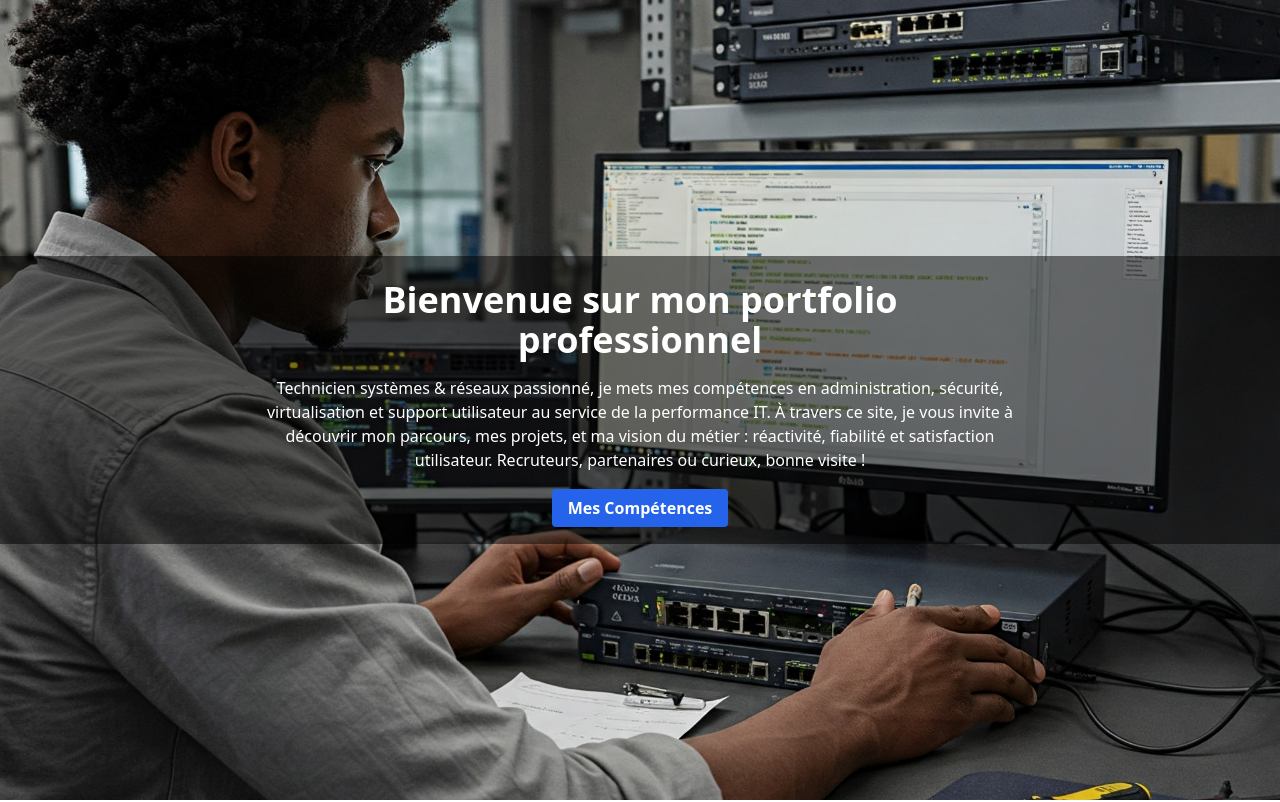
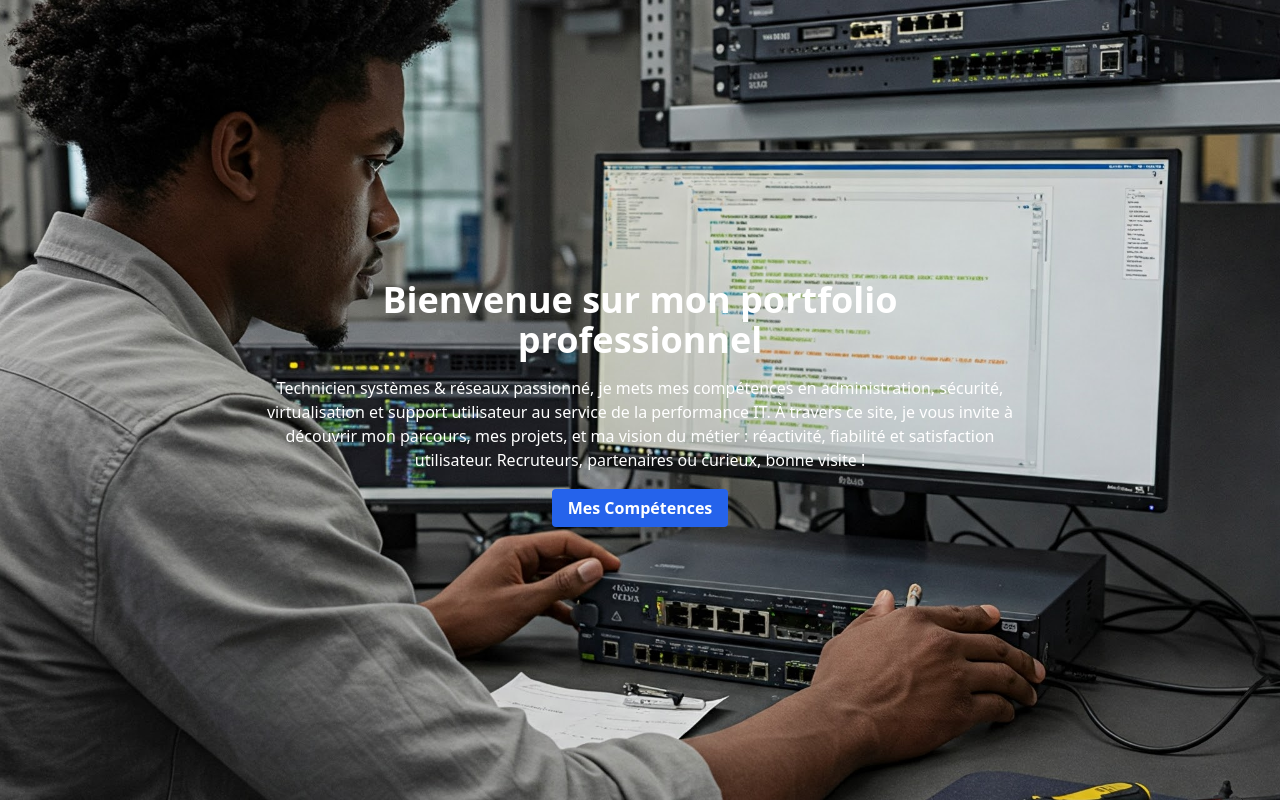
Before and after one commit to Sugira-Yannick/Sugira-Yannick.github.io, a plain HTML site: page index.html in a window 1280 px wide. Shown: the top 802 px of the page. Drawn offline with nearby package versions, Linux system fonts and the light colour scheme.

Commit message:
Update index.html

```diff
--- a/index.html
+++ b/index.html
@@ -33,7 +33,7 @@
 
     <!-- Section Parallax -->
     <div class="parallax-section flex items-center" style="background-image: url('Tech-Configuration.jpg');">
-      <div class="bg-black bg-opacity-50 w-full h-full flex items-center justify-center p-6">
+      <div class="bg-black bg-opacity-0 w-full h-full flex items-center justify-center p-6">
         <div class="max-w-3xl text-center text-white">
           <h1 class="text-4xl font-bold mb-4">Bienvenue sur mon portfolio professionnel</h1>
           <p class="mb-6">
```
